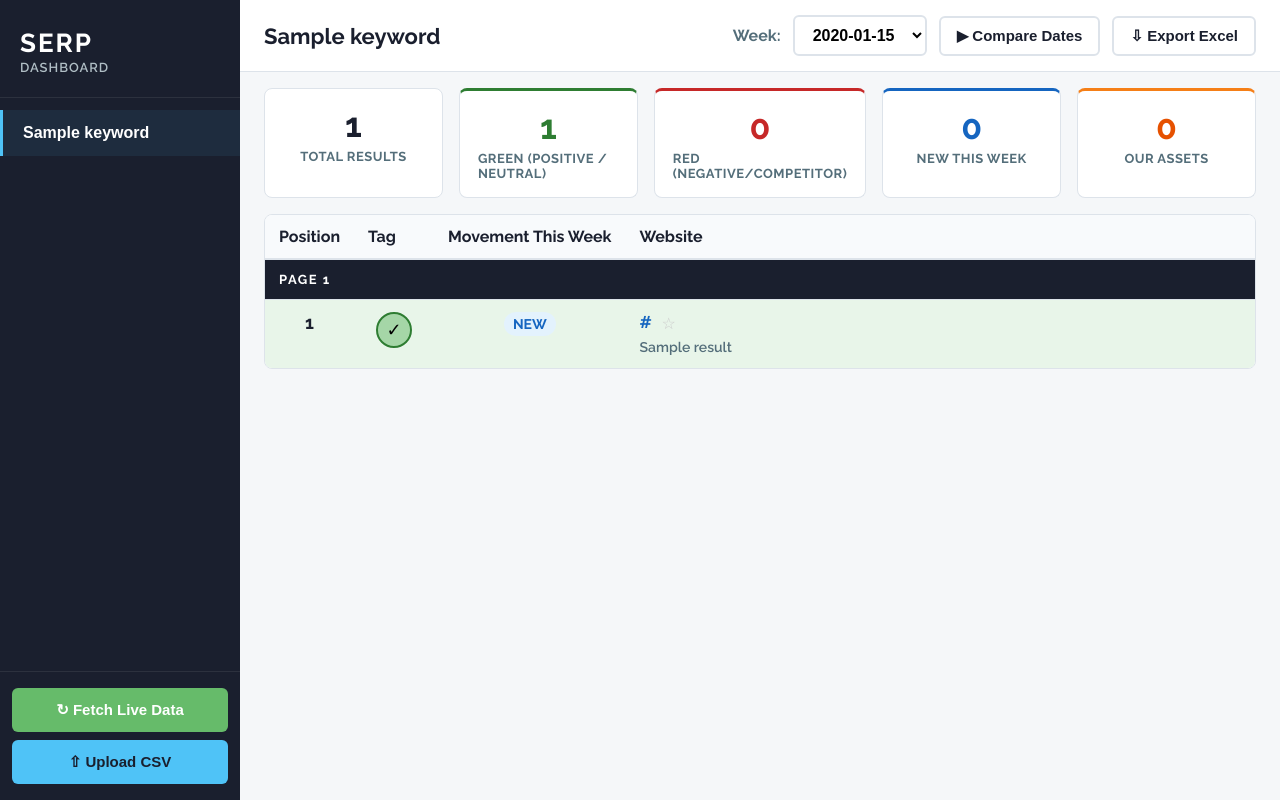
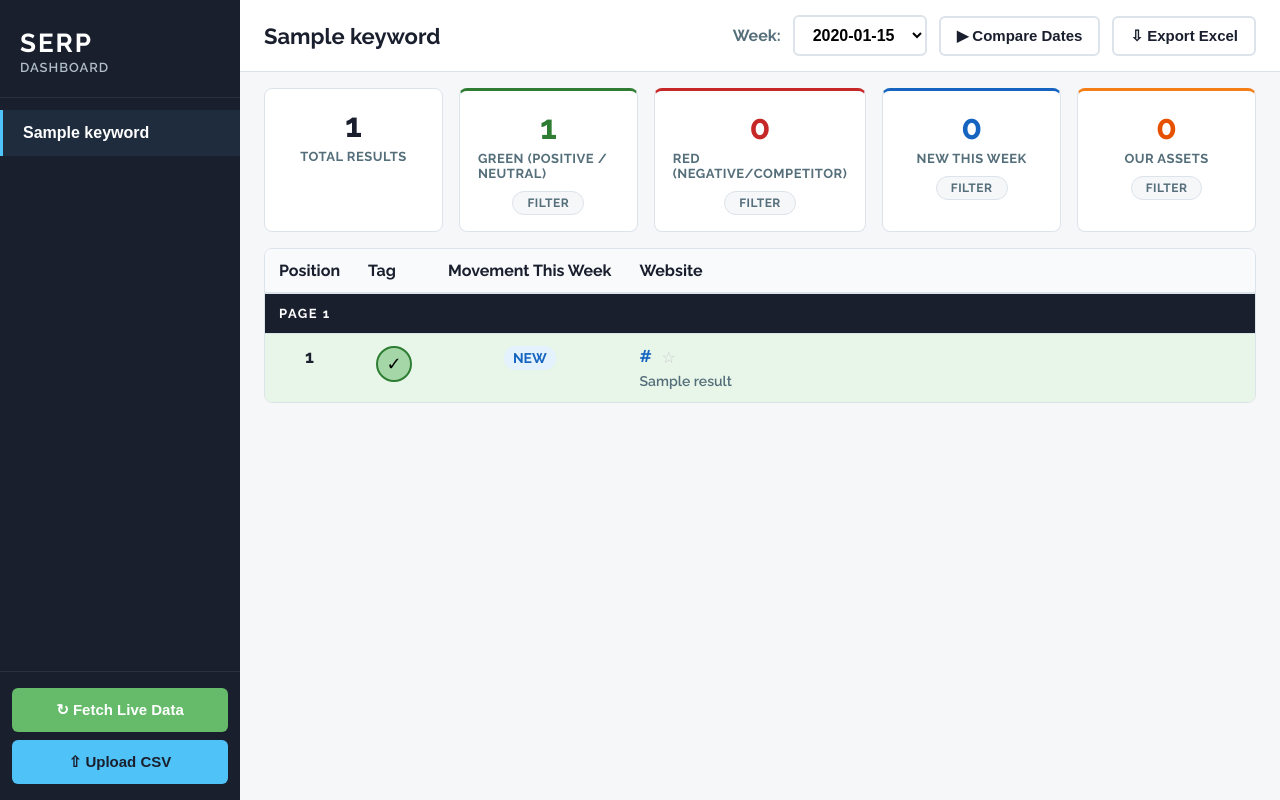
Before and after one commit to sfaldmo/serpsdash, a Flask app: page / in a window 1280 px wide. Run offline with Flask 3, Linux system fonts and the light colour scheme; tables that the repository leaves empty hold one stand-in row (values such as "Sample post"); data that the repository does not hold is empty.

Commit message:
Add filter buttons to stat cards
Each stat card (Green, Red, New, Our Assets) now has a Filter button
that filters the results table to show only matching rows. Clicking
again clears the filter. Switching keywords/weeks auto-clears it.

Co-Authored-By: Claude Sonnet 4.6 <noreply@anthropic.com>

```diff
--- a/static/app.js
+++ b/static/app.js
@@ -10,6 +10,8 @@
 let activeKeywordId   = null;
 let activeKeywordName = '';
 let activeWeekId      = null;
+let currentResults    = [];
+let activeFilter      = null;
 
 // -----------------------------------------------------------------------
 // Init
@@ -47,6 +49,23 @@ document.addEventListener('DOMContentLoaded', () => {
     window.location.href = `/api/export?week_id=${activeWeekId}`;
   });
 
+  // Filter buttons
+  document.querySelectorAll('.stat-filter-btn').forEach(btn => {
+    btn.addEventListener('click', () => {
+      const f = btn.dataset.filter;
+      if (activeFilter === f) {
+        // toggle off
+        activeFilter = null;
+        document.querySelectorAll('.stat-filter-btn').forEach(b => b.classList.remove('active'));
+      } else {
+        activeFilter = f;
+        document.querySelectorAll('.stat-filter-btn').forEach(b => b.classList.remove('active'));
+        btn.classList.add('active');
+      }
+      renderTable(applyFilter(currentResults));
+    });
+  });
+
   // Auto-select first keyword
   if (firstKwBtn) firstKwBtn.click();
 
@@ -72,7 +91,11 @@ function loadResults() {
     fetch('/api/results?' + params).then(r => r.json()),
     fetch('/api/stats?'   + params).then(r => r.json()),
   ]).then(([results, stats]) => {
-    renderTable(results);
+    currentResults = results;
+    // Clear active filter when switching keywords/weeks
+    activeFilter = null;
+    document.querySelectorAll('.stat-filter-btn').forEach(b => b.classList.remove('active'));
+    renderTable(applyFilter(currentResults));
     renderStats(stats);
   });
 }
@@ -91,6 +114,20 @@ function renderStats(stats) {
 function setText(id, val) {
   const el = document.getElementById(id);
   if (el) el.textContent = val;
+}
+
+// -----------------------------------------------------------------------
+// Filter helper
+// -----------------------------------------------------------------------
+function applyFilter(results) {
+  if (!activeFilter) return results;
+  return results.filter(r => {
+    if (activeFilter === 'green')  return r.sentiment !== 'negative';
+    if (activeFilter === 'red')    return r.sentiment === 'negative';
+    if (activeFilter === 'new')    return r.movement === 'new';
+    if (activeFilter === 'owned')  return r.owned === true;
+    return true;
+  });
 }
 
 // -----------------------------------------------------------------------
--- a/static/style.css
+++ b/static/style.css
@@ -198,6 +198,28 @@ body { display: flex; }
 
 .stat-val   { font-size: 34px; font-weight: 700; }
 .stat-label { font-size: 13px; font-weight: 700; color: var(--text-muted); text-transform: uppercase; letter-spacing: .5px; }
+
+.stat-filter-btn {
+  margin-top: 6px;
+  padding: 4px 14px;
+  font-size: 12px;
+  font-weight: 700;
+  font-family: inherit;
+  text-transform: uppercase;
+  letter-spacing: .5px;
+  border-radius: 20px;
+  border: 1px solid var(--border);
+  background: var(--gray-light);
+  color: var(--text-muted);
+  cursor: pointer;
+  transition: all .15s;
+}
+.stat-filter-btn:hover { background: var(--border); color: var(--text); }
+.stat-filter-btn.active {
+  background: var(--sidebar-bg);
+  color: #fff;
+  border-color: var(--sidebar-bg);
+}
 
 .stat-card.positive .stat-val { color: var(--green); }
 .stat-card.negative .stat-val { color: var(--red); }
--- a/templates/index.html
+++ b/templates/index.html
@@ -7,7 +7,7 @@
   <link rel="preconnect" href="https://fonts.googleapis.com">
   <link rel="preconnect" href="https://fonts.gstatic.com" crossorigin>
   <link href="https://fonts.googleapis.com/css2?family=Raleway:wght@400;600;700&display=swap" rel="stylesheet">
-  <link rel="stylesheet" href="/static/style.css?v=11">
+  <link rel="stylesheet" href="/static/style.css?v=12">
 </head>
 <body>
 
@@ -57,18 +57,22 @@
     <div class="stat-card positive">
       <span class="stat-val" id="stat-positive">—</span>
       <span class="stat-label">Green (Positive / Neutral)</span>
+      <button class="stat-filter-btn" data-filter="green">Filter</button>
     </div>
     <div class="stat-card negative">
       <span class="stat-val" id="stat-negative">—</span>
       <span class="stat-label">Red (Negative/Competitor)</span>
+      <button class="stat-filter-btn" data-filter="red">Filter</button>
     </div>
     <div class="stat-card new">
       <span class="stat-val" id="stat-new">—</span>
       <span class="stat-label">New This Week</span>
+      <button class="stat-filter-btn" data-filter="new">Filter</button>
     </div>
     <div class="stat-card owned">
       <span class="stat-val" id="stat-owned">—</span>
       <span class="stat-label">Our Assets</span>
+      <button class="stat-filter-btn" data-filter="owned">Filter</button>
     </div>
   </div>
 
@@ -166,6 +170,6 @@
 </div>
 
 
-<script src="/static/app.js?v=11"></script>
+<script src="/static/app.js?v=12"></script>
 </body>
 </html>
```
